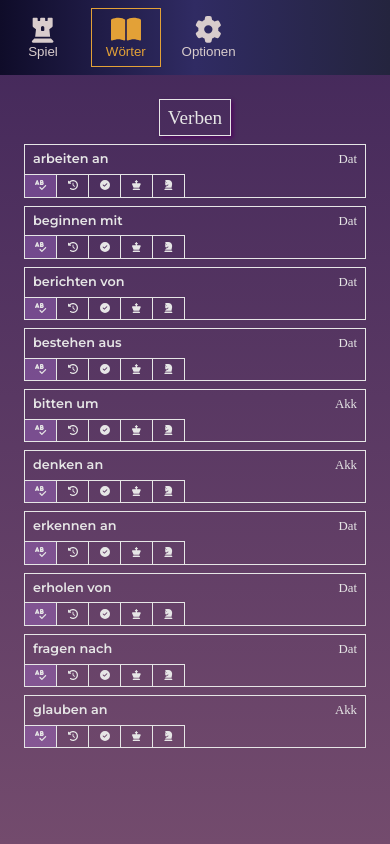
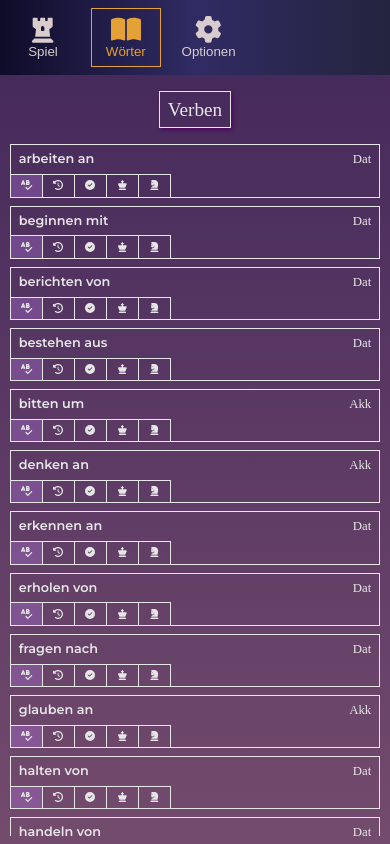
Before and after one commit to thegroosalugg/Geschwindigkeitsbegrenzung, a React (Vite) app: page /vocab in a window 390 px wide. Built offline with nearby package versions, Linux system fonts and the light colour scheme; a web font is replaced by a local one.

Commit message:
improved scroll reaction to mobile browser UI elements

```diff
--- a/index.html
+++ b/index.html
@@ -7,7 +7,6 @@
     <title>Geschwindigkeitsbegrenzung</title>
   </head>
   <body>
-    <div id="modal"></div>
     <div id="root"></div>
     <script type="module" src="/src/main.tsx"></script>
   </body>
--- a/src/components/navigation/NavBar.module.css
+++ b/src/components/navigation/NavBar.module.css
@@ -4,9 +4,10 @@
   padding: 0.5rem;
   overflow-x: scroll;
   background: linear-gradient(to right, #0f0c29, #302b63, #24243e);
-}
-@media screen and (pointer: coarse) and (orientation: landscape) {
-  .nav {
+  flex-shrink: 0;
+
+  @media (pointer: coarse) and (orientation: landscape) {
     flex-direction: column;
+    min-height: 100vh; /* ensures it doesn't clip from bottom when scrolling in landscape */
   }
 }
--- a/src/components/vocab/WordBook.module.css
+++ b/src/components/vocab/WordBook.module.css
@@ -1,26 +1,21 @@
-.wordbook {
-  margin: 1rem auto;
-  padding: 0.5rem 1.5rem;
-  max-width: 960px;
-  width: 100%;
-
-  h1 {
+.wordbook-header {
   width: fit-content;
-    font-family: 'Unlock', serif;
+  font-family: "Unlock", serif;
   text-align: center;
   font-size: 1.2rem;
-    margin: 0 auto 0.5rem;
+  margin: 1rem auto;
   padding: 0.5rem;
   border: 1px solid #e6e6e6;
   box-shadow: 2px 2px 4px #4f075f;
 }
 
-  ul {
-    max-height: 72vh;
+.wordbook-list {
+  max-width: 960px;
+  width: 95%;
+  margin: 0 auto 0.5rem;
   display: grid;
   grid-template-columns: repeat(auto-fit, minmax(200px, 1fr));
   align-items: center;
   gap: 0.5rem;
   overflow: auto;
 }
-}
--- a/src/components/vocab/WordBook.tsx
+++ b/src/components/vocab/WordBook.tsx
@@ -5,15 +5,15 @@ import css from './WordBook.module.css';
 
 export default function WordBook() {
   return (
-    <section className={css['wordbook']}>
-      <motion.h1 animate={{ opacity: [0, 1], transition: { duration: 1, ease: 'easeIn' } }}>
+    <>
+      <motion.h1 className={css['wordbook-header']} animate={{ opacity: [0, 1], transition: { duration: 1, ease: 'easeIn' } }}>
         Verben
       </motion.h1>
-      <motion.ul animate={{ opacity: [0, 1], transition: { duration: 1, ease: 'easeIn' } }}>
+      <motion.ul className={css['wordbook-list']} animate={{ opacity: [0, 1], transition: { duration: 1, ease: 'easeIn' } }}>
         {translations.map((word) => (
           <WordEntry key={word.body} {...word} />
         ))}
       </motion.ul>
-    </section>
+    </>
   );
 }
--- a/src/index.css
+++ b/src/index.css
@@ -1,25 +1,34 @@
 @import './reset.css';
 @import url('https://fonts.googleapis.com/css2?family=Montserrat:wght@100;200;300;400;500;600;700;800;900&family=Bebas+Neue&family=Unlock&display=swap');
 
+/* body fits device height - background covers whole device */
 body {
   min-height: 100vh;
-  font-family: 'Montserrat', sans-serif;
   color: #e6e6e6;
   background: linear-gradient(to bottom, #42275a, #734b6d);
+  font-family: 'Montserrat', sans-serif;
 }
 
+/* 1st direct child of body - position fixed allows its children dvh to adjust instantly on scroll */
 #root {
-  min-height: 100dvh;
+  position: fixed;
+  inset: 0;
+}
+
+/* 1st direct child of #root with content - allows content to react instantly to show/hide browser UI elements */
+#content {
+  height: 100dvh;
   display: flex;
   flex-direction: column;
+
+  @media (pointer: coarse) and (orientation: landscape) { flex-direction: row; }
 }
 
+
+/* #main shares space with navbar - flex 1 allows it to fill all space */
 #main {
   flex: 1;
   display: flex;
   flex-direction: column;
+  overflow: auto;
 }
-
-@media screen and (pointer: coarse) and (orientation: landscape) {
-  #root { flex-direction: row; }
-}
--- a/src/pages/Root.tsx
+++ b/src/pages/Root.tsx
@@ -1,23 +1,23 @@
-import { AnimatePresence, motion } from 'framer-motion';
-import { useLocation } from 'react-router-dom';
-import NavBar from '@/components/navigation/NavBar';
+import { AnimatePresence, motion } from "framer-motion";
+import { useLocation } from "react-router-dom";
+import NavBar from "@/components/navigation/NavBar";
 
 export default function RootLayout({ children }: { children: React.ReactNode }) {
   const { pathname } = useLocation();
 
   return (
-    <>
+    <div id="content">
       <NavBar />
-      <AnimatePresence mode='popLayout'>
+      <AnimatePresence mode="popLayout">
         <motion.main
-                  id='main'
+                  id="main"
                  key={pathname}
                 exit={{ opacity: 0 }}
-          transition={{ duration: 0.5, ease: 'easeInOut' }}
+          transition={{ duration: 0.5, ease: "easeInOut" }}
         >
           {children}
         </motion.main>
       </AnimatePresence>
-    </>
+    </div>
   );
 }
```
Lines whose indentation alone changed are shown as unchanged.
